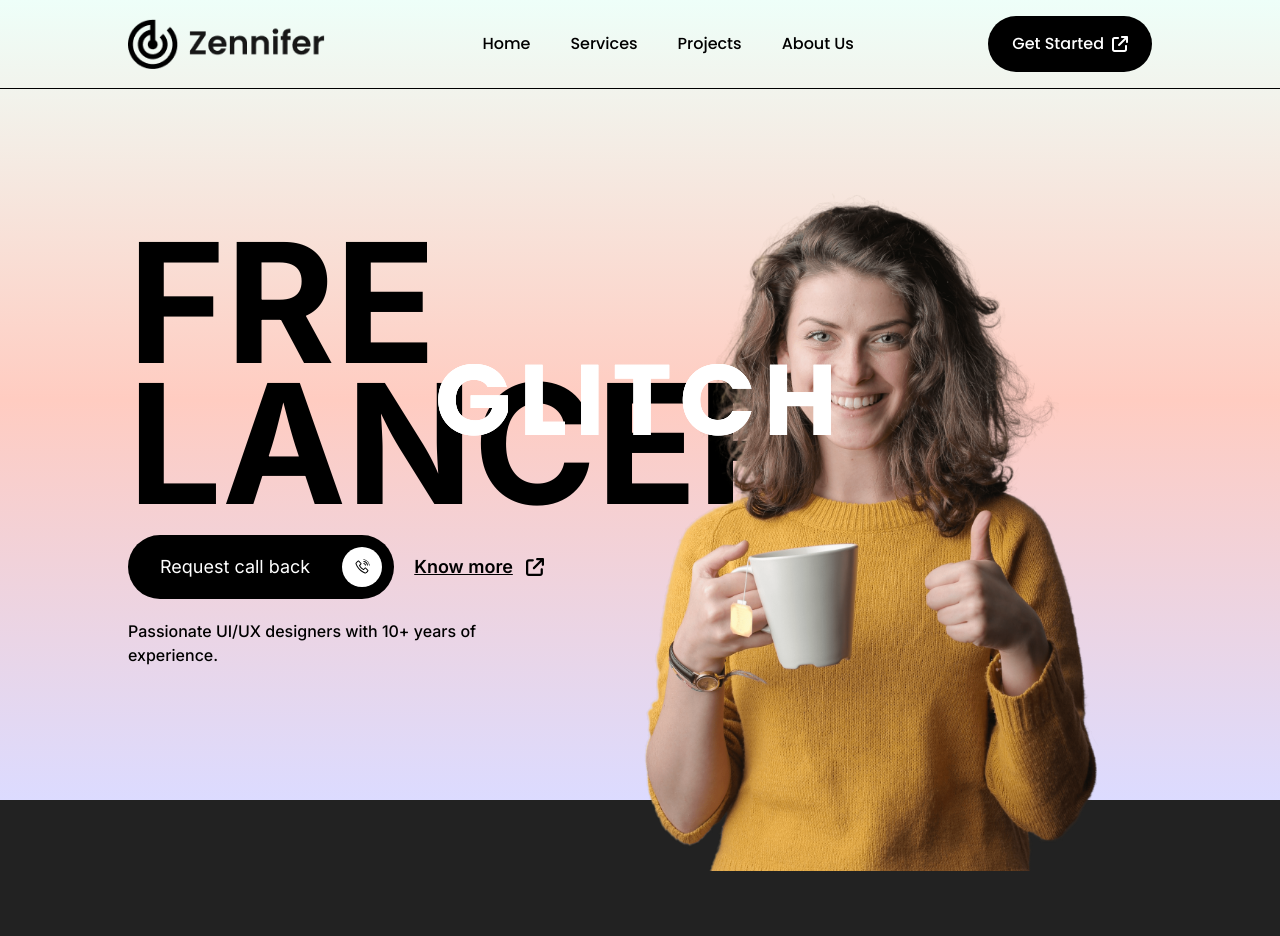
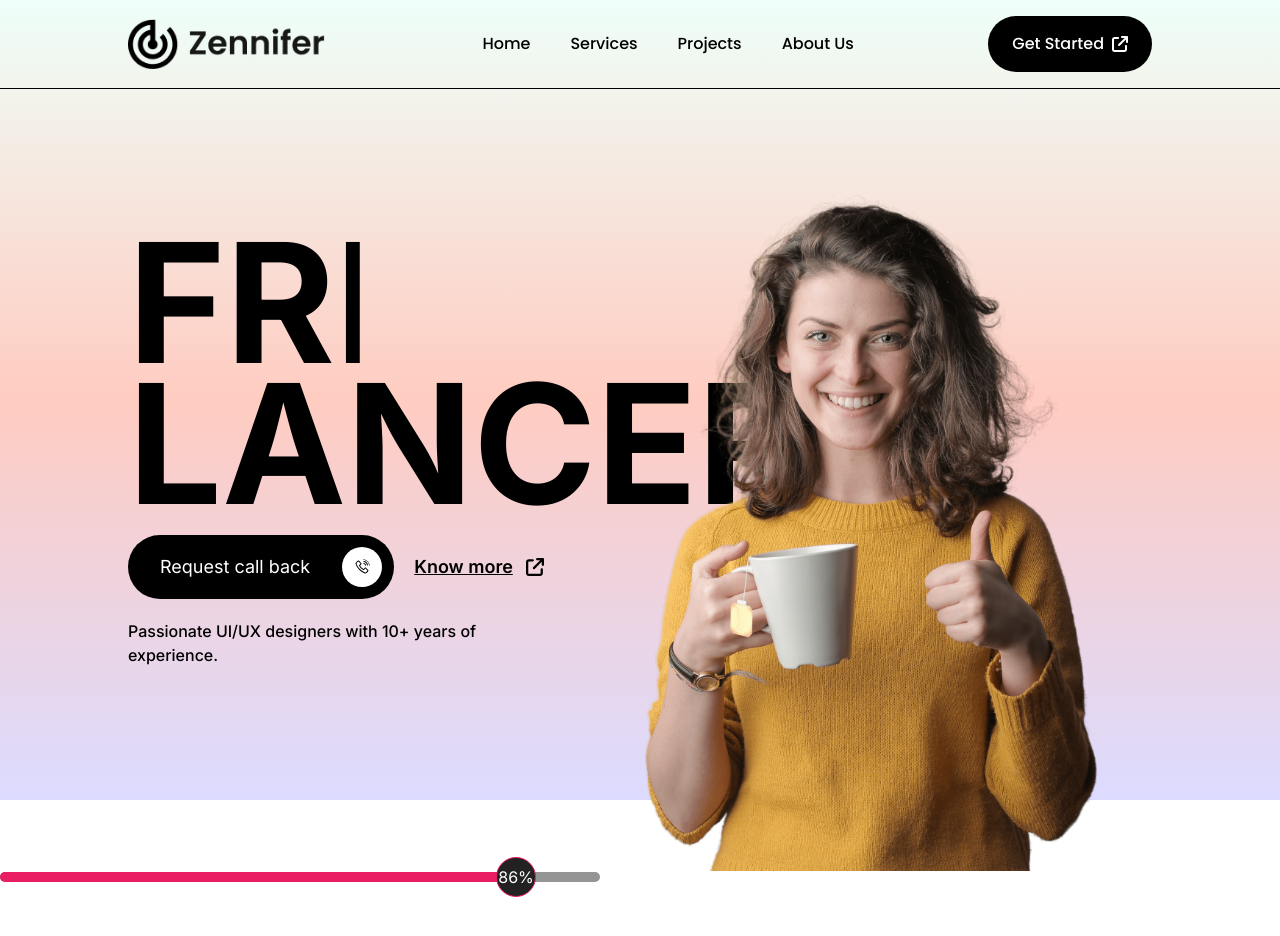
Before and after one commit to Karl-Horning/nextjs-components, a Next.js app: page / in a window 1280 px wide. Shown: the top 936 px of the page. After the commit the page ends 897 px from the top, so only its background shows below. Built offline with nearby package versions, Linux system fonts and the light colour scheme.

Commit message:
WIP progress bar

```diff
--- a/src/app/page.tsx
+++ b/src/app/page.tsx
@@ -1,6 +1,7 @@
-import GlitchEffect from "@/components/GlitchEffect/GlitchEffect";
 import Header from "@/components/Header/Header";
 import NavBar from "@/components/NavBar/NavBar";
+import ProgressBarLines from "@/components/ProgressBarLines/ProgressBarLines";
+
 
 
 export default function Home() {
@@ -8,7 +9,7 @@ export default function Home() {
         <main>
             <NavBar />
             <Header />
-            <GlitchEffect />
+            <ProgressBarLines />
         </main>
     );
 }
--- /dev/null
+++ b/src/components/ProgressBarLines/ProgressBarLines.module.css
@@ -0,0 +1,18 @@
+.progress-bar div span {
+    border-radius: 50%;
+    height: 40px;
+    margin-right: -20px;
+    margin-top: -15px;
+    width: 40px;
+}
+
+.percentage {
+    animation: grow 1s linear forwards;
+    width: 0%;
+}
+
+@keyframes grow {
+    100% {
+        width: 86%;
+    }
+}
--- /dev/null
+++ b/src/components/ProgressBarLines/ProgressBarLines.tsx
@@ -0,0 +1,22 @@
+import style from "./ProgressBarLines.module.css";
+
+export default function ProgressBarLines() {
+    return (
+        <div className={`${style.skills}`}>
+            <h2 className="mb-1 mt-10 text-lg font-normal tracking-wide text-white">
+                HTML
+            </h2>
+            <div
+                className={`${style["progress-bar"]} h-[10px] w-[600px] rounded-md bg-[#959595]`}
+            >
+                <div
+                    className={`${style.percentage} h-[10px] rounded-md bg-[#e91e63]`}
+                >
+                    <span className="float-right flex items-center justify-center border border-[#e91e63] bg-[#222] text-white">
+                        86%
+                    </span>
+                </div>
+            </div>
+        </div>
+    );
+}
```
